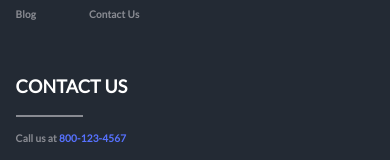
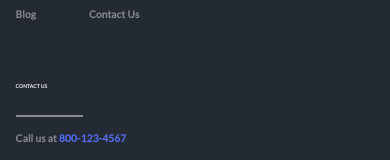
Before and after one commit to Shubham-Mishra29/Alexis, a React (Create React App) app: page /blog in a window 390 px wide. Shown: the part 2793-2953 px from the top of the page. Built offline with nearby package versions, Linux system fonts and the light colour scheme.

Commit message:
Update Footer.css
a

```diff
--- a/src/style/Footer.css
+++ b/src/style/Footer.css
@@ -373,7 +373,8 @@
         font-family: 'Lato';
         font-style: normal;
         font-weight: 800;
-        font-size: 18px;
+        /* font-size: 18px; */
+        font-size: 5px;
         line-height: 32px;
         /* identical to box height, or 178% */
 
@@ -401,6 +402,6 @@
 
 @media screen and (max-width : 360px){
     .footer .top .footerinfo .contactus .heading{
-        font-size: 5px;
+        /* font-size: 5px; */
     }
 }
```
